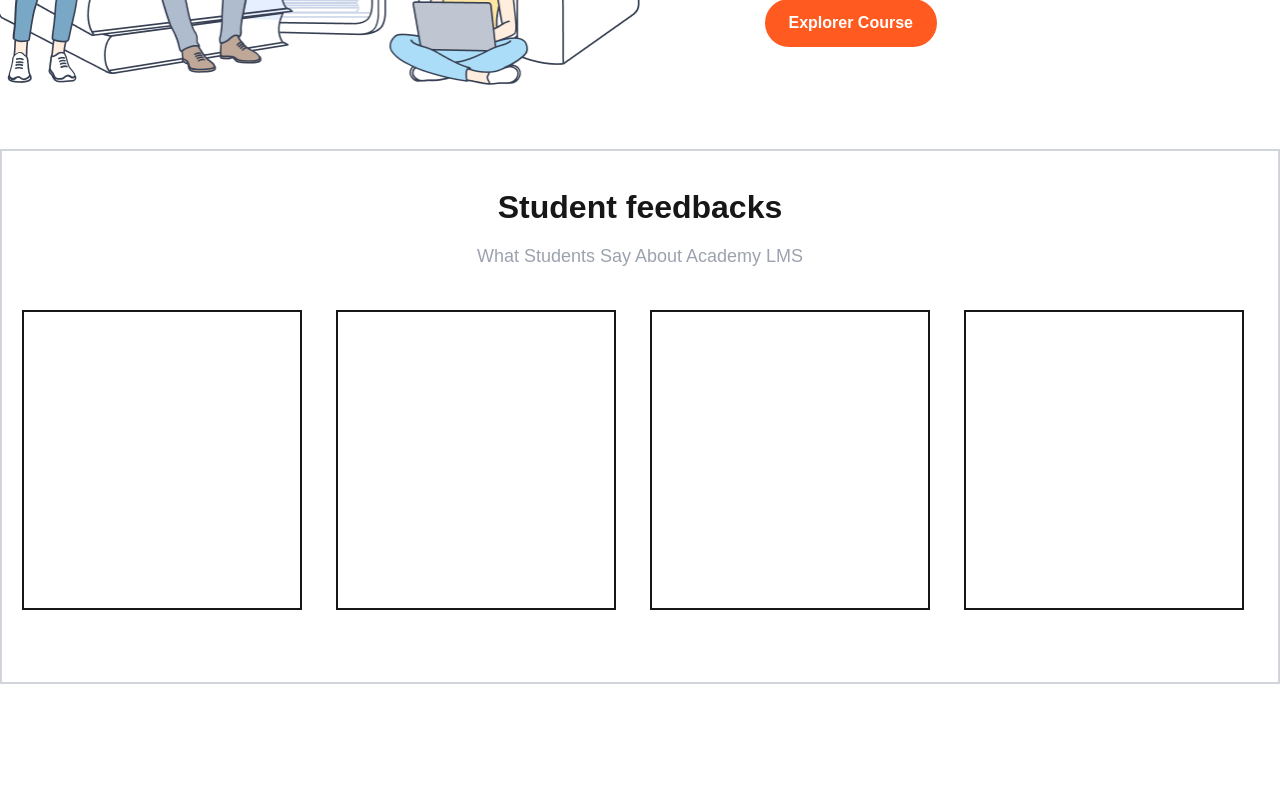
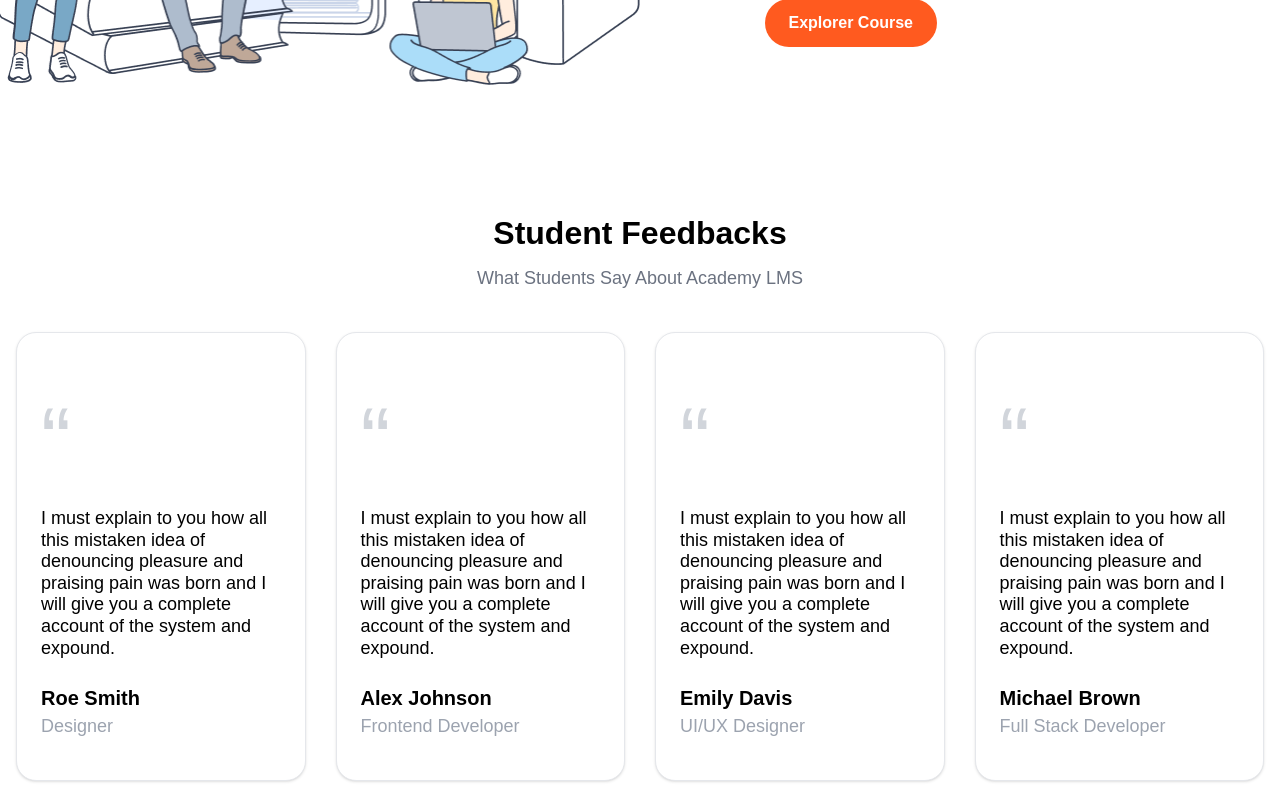
Before and after one commit to dhullubasnkot/EduPress, a Next.js app: page / in a window 1280 px wide. Shown: the part 3710-4510 px from the top of the page. Before the commit the page ends 4394 px from the top, so only its background shows below. Built offline with nearby package versions, Linux system fonts and the light colour scheme.

Commit message:
Remake of StudentFeedBack

```diff
--- a/src/app/pages/studentfeedback.tsx
+++ b/src/app/pages/studentfeedback.tsx
@@ -1,25 +1,65 @@
-export default function StudentFeedBack() {
+const feedbacks = [
+  {
+    id: 1,
+    name: "Roe Smith",
+    title: "Designer",
+    feedback:
+      "I must explain to you how all this mistaken idea of denouncing pleasure and praising pain was born and I will give you a complete account of the system and expound.",
+  },
+  {
+    id: 2,
+    name: "Alex Johnson",
+    title: "Frontend Developer",
+    feedback:
+      "I must explain to you how all this mistaken idea of denouncing pleasure and praising pain was born and I will give you a complete account of the system and expound.",
+  },
+  {
+    id: 3,
+    name: "Emily Davis",
+    title: "UI/UX Designer",
+    feedback:
+      "I must explain to you how all this mistaken idea of denouncing pleasure and praising pain was born and I will give you a complete account of the system and expound.",
+  },
+  {
+    id: 4,
+    name: "Michael Brown",
+    title: "Full Stack Developer",
+    feedback:
+      "I must explain to you how all this mistaken idea of denouncing pleasure and praising pain was born and I will give you a complete account of the system and expound.",
+  },
+];
+
+export default function StudentFeedback() {
   return (
-    <>
-      <div className="flex justify-center items-center">
-        <div className="w-[1290px] h-[534.8px] border-2 border-gray-300">
-          {/* Header */}
-          <div className="flex flex-col justify-center items-center gap-[12px] pt-[32px]">
-            <p className="text-[32px] font-bold">Student feedbacks</p>
-            <p className="text-[18px] text-gray-400">
-              What Students Say About Academy LMS
-            </p>
-          </div>
+    <div className="flex justify-center items-center bg-white py-[60px] px-4">
+      <div className="w-[1290px] max-w-full">
+        <div className="text-center mb-10">
+          <h2 className="text-[32px] font-bold text-black">
+            Student Feedbacks
+          </h2>
+          <p className="text-[18px] text-gray-500 mt-2">
+            What Students Say About Academy LMS
+          </p>
+        </div>
 
-          {/* Grid */}
-          <div className="w-full h-[412.8px] pt-[40px] px-[20px] grid grid-cols-4 gap-[20px]">
-            <div className="h-[300px] w-[280px] border-2"></div>
-            <div className="h-[300px] w-[280px] border-2"></div>
-            <div className="h-[300px] w-[280px] border-2"></div>
-            <div className="h-[300px] w-[280px] border-2"></div>
-          </div>
+        <div className=" h-[407.8px] grid grid-cols-1 sm:grid-cols-2 md:grid-cols-4 gap-[30px]">
+          {feedbacks.map(({ id, name, title, feedback }) => (
+            <div
+              key={id}
+              className="border border-gray-200 rounded-[20px] p-[24px] bg-white shadow-sm gap-[30px] py-10"
+            >
+              <p className="text-[90px] text-gray-300">“</p>
+              <p className="text-[18px] text-black mb-6 leading-[1.2]">
+                {feedback}
+              </p>
+              <div className="mt-auto">
+                <p className="text-[20px] font-semibold text-black">{name}</p>
+                <p className="text-[18px] text-gray-400">{title}</p>
+              </div>
+            </div>
+          ))}
         </div>
       </div>
-    </>
+    </div>
   );
 }
```
